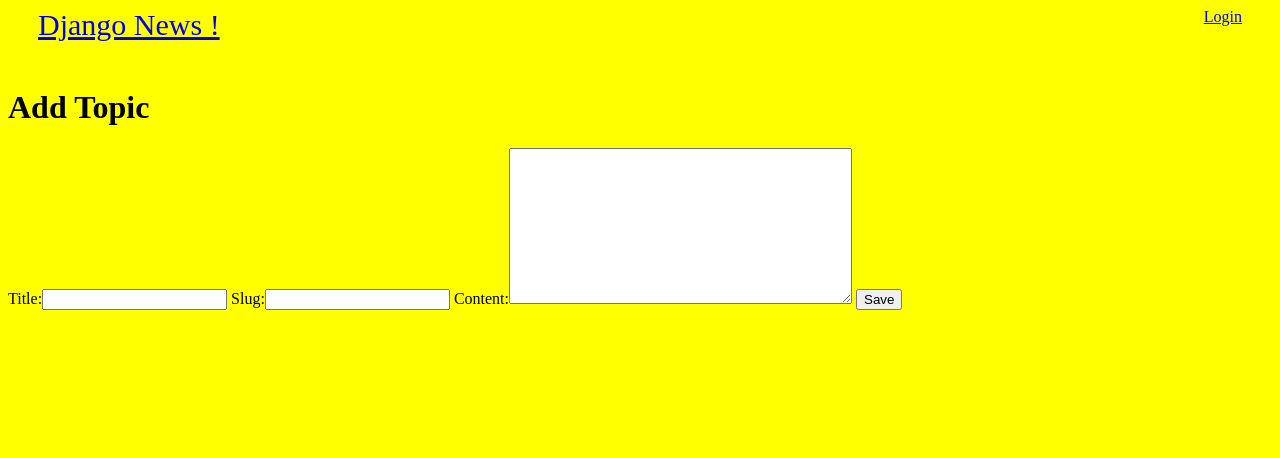
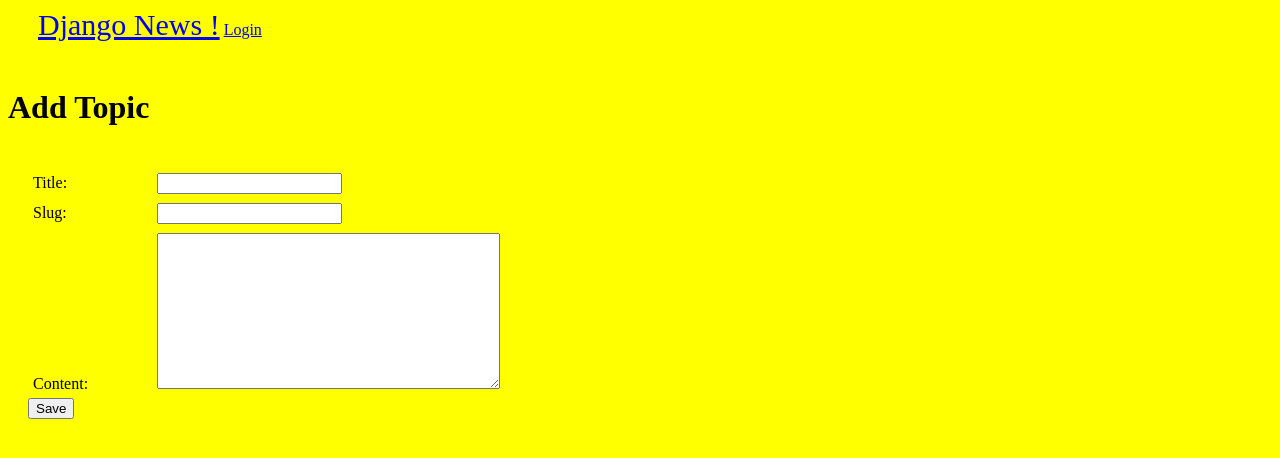
Before and after one commit to elhamza9/django-news, a Django app: page /topics/new in a window 1280 px wide. Shown: the top 458 px of the page. Run offline with Django 3.2, Linux system fonts and the light colour scheme.

Commit message:
Style Topic form

```diff
--- a/djangonews/djangonews/templates/topics/form.html
+++ b/djangonews/djangonews/templates/topics/form.html
@@ -1,11 +1,25 @@
 {% extends 'base.html' %}
 
+{% block title %} {{ action }} Topic {% endblock %}
 {% block content %}
 
 <h1>{{ action }} Topic</h1>
-<form method="post" action="">
-    {% csrf_token %}
-    {{ form }}
-    <button type="submit">Save</button>
-</form>
+<div>
+    <form class="topic-form" method="post">
+        {% csrf_token %}
+        {% for hidden_field in form.hidden_fields %}
+            {{ hidden_field.errors }}
+            {{ hidden_field }}
+        {% endfor %}
+        {% for field in form.visible_fields %}
+            <div class="field">
+                <label>{{ field.label_tag }}</label>
+                {{ field }}
+            </div>
+        {% endfor %}
+            <div>
+                <button type="submit">Save</button>
+            </li>
+    </form>
+</div>
 {% endblock %}
--- a/djangonews/topics/static/topics/styles/main.css
+++ b/djangonews/topics/static/topics/styles/main.css
@@ -1,6 +1,7 @@
 body {
     background-color: yellow;
 }
+
 
 button {
     cursor: pointer;
@@ -12,14 +13,12 @@ header.base_header {
 
 header.base_header .logo {
     display: inline-block;
-    float: left;
     font-size: 30px;
     margin-left: 30px;
 }
 
 header.base_header .profile {
     display: inline-block;
-    float: right;
     margin-right: 30px;
 }
 
@@ -87,3 +86,15 @@ header.base_header .profile {
     height: 50px;
     margin-bottom: 5px;
 }
+
+
+.topic-form {
+    padding:20px;
+}
+
+
+.topic-form .field { padding: 4px; margin:1px;  }
+
+.topic-form .field label { display:inline-block; width:120px;  }
+
+.topic-form .field input { display:inline-block;  }
```
Also changed, not shown: djangonews/db.sqlite3.
